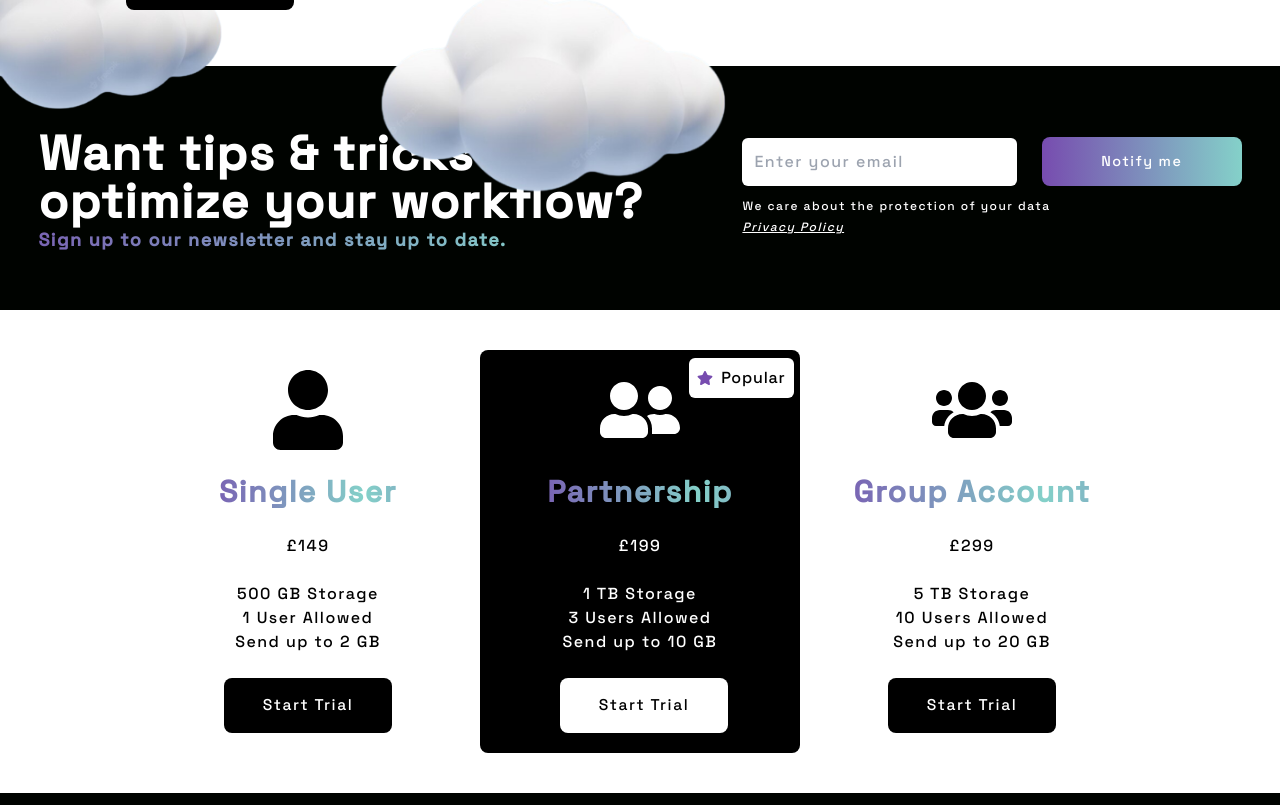
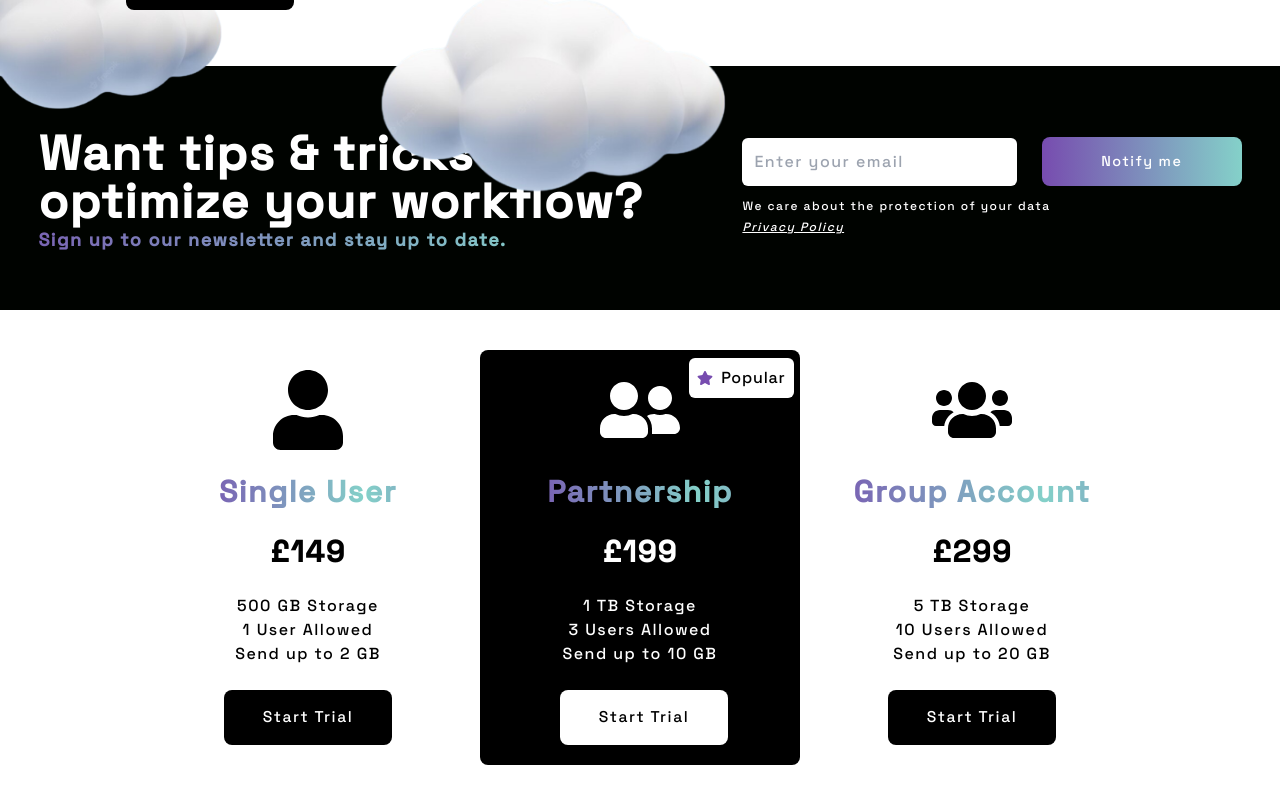
Before and after one commit to Exiturn/react-data-analytics, a React (Vite) app: page / in a window 1280 px wide. Shown: the part 1045-1850 px from the top of the page. Built offline with nearby package versions, Linux system fonts and the light colour scheme.

Commit message:
Slight adjustments to Pricing component
-Not a lot of time today so I experimented with some styling for the price cards.

```diff
--- a/src/components/Pricing.tsx
+++ b/src/components/Pricing.tsx
@@ -1,10 +1,6 @@
 import React from 'react'
 
 import { FaStar, FaUser, FaUsers, FaUserFriends } from "react-icons/fa";
-
-import user from '../assets/user.png';
-import partnership from '../assets/partnership.png';
-import group from '../assets/group.png';
 
 import styles from '../styles';
 
@@ -59,9 +55,8 @@ const Pricing: React.FC = () => {
                         </div>
 
                         {item.image}
-                        {/* <img src={item.image} alt={item.id} className='max-w-[4rem]' /> */}
                         <p className='md:text-3xl text-sm font-bold purple-text-gradient'>{item.id}</p>
-                        <h1>{item.price}</h1>
+                        <h1 className='text-3xl font-semibold'>{item.price}</h1>
                         <div className='text-center'>
                             <p>{item.storage}</p>
                             <p>{item.users}</p>
```
